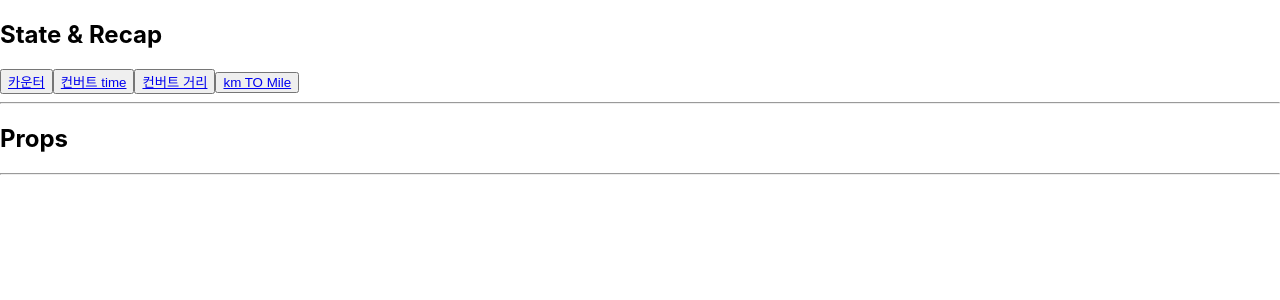
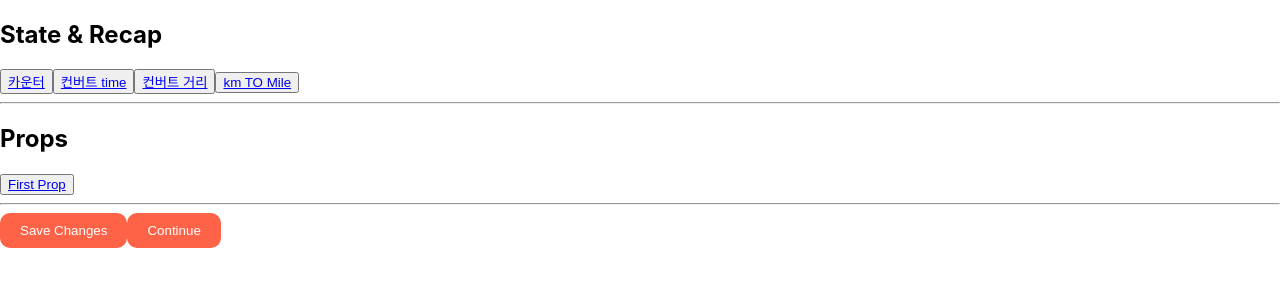
Before and after one commit to swings134man/react-basic, a React (Create React App) app: page /PropsEx in a window 1280 px wide. Shown: the top 300 px of the page. Built offline with nearby package versions, Linux system fonts and the light colour scheme.

Commit message:
props 예제

```diff
--- a/src/App.js
+++ b/src/App.js
@@ -2,14 +2,16 @@ import logo from './logo.svg';
 import './App.css';
 import React from "react";
 import { BrowserRouter, BrowserRouter as Router, Route, Routes } from 'react-router-dom';
+import { Link } from 'react-router-dom';
 
-
+// 1장
 import Counter from "./Counter";
 import Convert from './Convert';
 import ConvertDit from './ConvertDit';
 import KmToMile from './test/KmToMile';
 
-import { Link } from 'react-router-dom';
+// 2장 : props
+import PropsEx from './props/PropsEx';
 
 
 function ToCounter() {
@@ -23,24 +25,6 @@ function ToCounter() {
 }
 
 function App() {
-  // return (
-  //   <div className="App">
-  //     <header className="App-header">
-  //       <img src={logo} className="App-logo" alt="logo" />
-  //       <p>
-  //         Edit <code>src/App.js</code> and save to reload.
-  //       </p>
-  //       <a
-  //         className="App-link"
-  //         href="https://reactjs.org"
-  //         target="_blank"
-  //         rel="noopener noreferrer"
-  //       >
-  //         Learn React
-  //       </a>
-  //     </header>
-  //   </div>
-  // );
 
     return (
         // <Counter/>
@@ -74,6 +58,9 @@ function App() {
             <hr/>
 
             <h2>Props</h2>
+            <button>
+              <Link to="/PropsEx">First Prop</Link>
+            </button>
 
 
             <hr/>
@@ -82,6 +69,7 @@ function App() {
               <Route path='/Convert' element={<Convert/>}/>
               <Route path='/ConvertDit' element={<ConvertDit/>}/>
               <Route path='/KmToMile' element={<KmToMile/>}/>
+              <Route path='/PropsEx' element={<PropsEx/>}/>
             </Routes>
 
           </Router>
--- /dev/null
+++ b/src/props/PropsEx.js
@@ -0,0 +1,42 @@
+import React from "react";
+
+function Btn (props) { // props 대신 {banana} 로 받으면 아래에서 banana로 바로 접근 가능 (props는 Obj)
+    console.log(props.text, "랜더링 됨.");
+
+    return (
+        <button
+            onClick={props.changeValue}
+            style={{
+            backgroundColor: "tomato",
+            color: "white",
+            padding: "10px 20px",
+            border: 0,
+            borderRadius: 10,
+        }}>
+            {props.text}
+        </button>
+    );
+}
+
+const MemorizedBtn = React.memo(Btn);
+
+function PropsEx() {
+    const [value, setValue] = React.useState("Save Changes");
+    const changeValue = () => setValue("Revert Changes");
+
+
+    return (
+        // 1. 버튼 클릭시 return 안에 모든것이 re-rendering 된다.
+        // 실제 이벤트는 <button> func 내부에 설정.
+
+        //2.  하지만 변경이 되지 않는 아래부분은 re -rendering 되지않아 효율성 증대함.
+        // --> 아래의 props가 변경되지 않는다면 ? -> rendering 필요가 없음을 알려주는것임.
+        <div>
+        <MemorizedBtn text={value} changeValue ={changeValue}/>
+        <MemorizedBtn text="Continue"/>
+        </div>
+
+    );
+}
+
+export default PropsEx;
```
